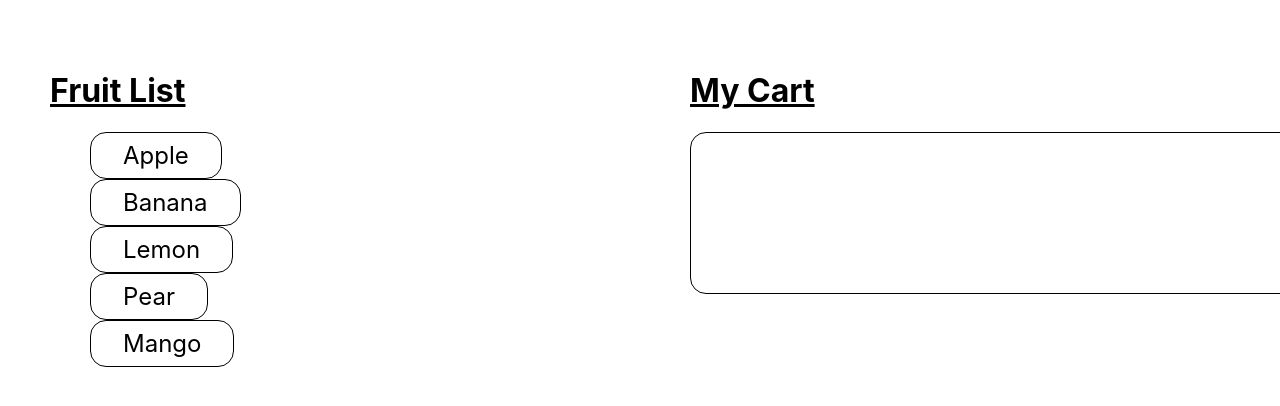
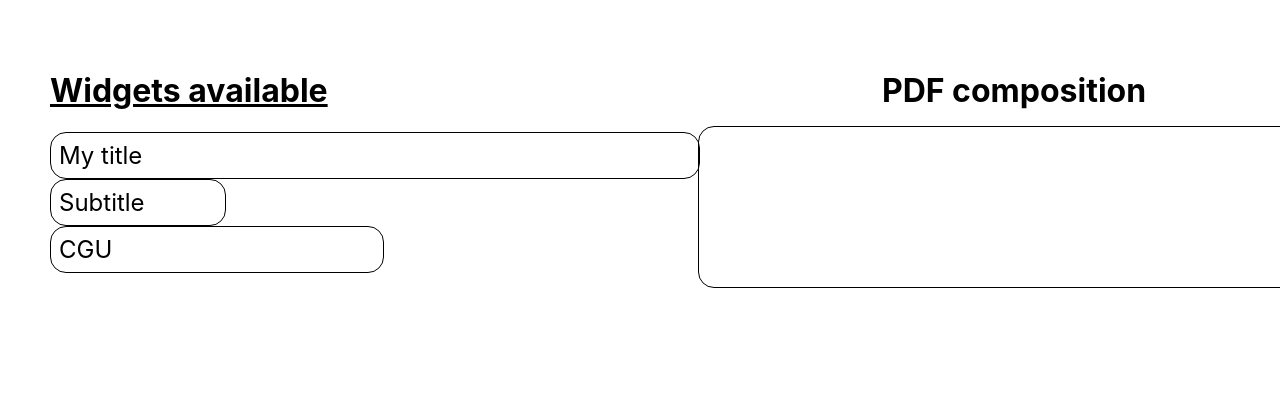
Before and after one commit to johan-uqac/hackathon-web, a React (Create React App) app in the folder hackaton-web/: page / in a window 1280 px wide. Shown: the top 406 px of the page. Built offline with nearby package versions, Linux system fonts and the light colour scheme.

Commit message:
Add basic functionment

```diff
--- a/hackaton-web/src/App.css
+++ b/hackaton-web/src/App.css
@@ -5,29 +5,7 @@
 
 .main {
   display: flex;
-  flex-direction: row;
-}
-
-.fruit-list-section {
   flex: 1;
   flex-direction: row;
   gap: 1rem;
 }
-.fruit-list-section > h1 {
-  text-decoration: underline;
-}
-
-.fruit-list {
-  flex: 1;
-  justify-content: center;
-  gap: 1rem;
-}
-
-.cart-section {
-  flex: 1;
-  flex-direction: column;
-  align-items: center;
-}
-.cart-section > h1 {
-  text-decoration: underline;
-}
--- a/hackaton-web/src/App.tsx
+++ b/hackaton-web/src/App.tsx
@@ -1,37 +1,24 @@
 import { DndContext, DragEndEvent } from "@dnd-kit/core";
 import { useState } from "react";
 import "./App.css";
-import CartDroppable from "./Droppable";
-import FruitDraggable from "./Components/Draggables/Draggable";
+import WidgetList from "./Sections/WidgetsList/WidgetList";
+import Widget from "./types/Widget";
+import PDFRendering from "./Sections/PDFRendering/PDFRendering";
 
 const App = () => {
-  const fruits = ["Apple", "Banana", "Lemon", "Pear", "Mango"];
-  const [cartItems, setCartItems] = useState<string[]>([]);
+  const [pdfWidgets, setPdfWidgets] = useState<Widget[]>([]);
 
-  const addItemsToCart = (e: DragEndEvent) => {
-    const newItem = e.active.data.current?.title;
-    if (e.over?.id !== "cart-droppable" || !newItem) return;
-    const temp = [...cartItems];
-    temp.push(newItem);
-    setCartItems(temp);
+  const addWidgetToPdf = (e: DragEndEvent) => {
+    if (e.over?.id !== "pdf-droppable") return;
+    setPdfWidgets([...pdfWidgets, e.active.data.current as Widget]);
   };
 
   return (
-    <DndContext onDragEnd={addItemsToCart}>
+    <DndContext onDragEnd={addWidgetToPdf}>
       <div className="container">
         <main className="main">
-          <div className="fruit-list-section">
-            <h1>Fruit List</h1>
-            <ul className="fruit-list">
-              {fruits.map((fruit) => (
-                <FruitDraggable key={fruit}>{fruit}</FruitDraggable>
-              ))}
-            </ul>
-          </div>
-          <div className="cart-section">
-            <h1>My Cart</h1>
-            <CartDroppable items={cartItems} />
-          </div>
+          <WidgetList />
+          <PDFRendering cartItems={pdfWidgets}/>
         </main>
       </div>
     </DndContext>
--- a/hackaton-web/src/Components/Draggables/Draggable.css
+++ b/hackaton-web/src/Components/Draggables/Draggable.css
@@ -1,10 +1,9 @@
 .fruit-item {
     border: 1px solid black;
-    padding: 0.5rem 2rem;
     font-size: 1.5rem;
     border-radius: 1rem;
+    padding: 0.5rem;
     background-color: white;
-    width: fit-content;
   }
   .fruit-item:hover {
     cursor: grab;
--- a/hackaton-web/src/Components/Draggables/Draggable.tsx
+++ b/hackaton-web/src/Components/Draggables/Draggable.tsx
@@ -1,29 +1,38 @@
 import { useDraggable } from "@dnd-kit/core";
-import { FC } from "react";
 import "./Draggable.css"
 import { CSS } from "@dnd-kit/utilities";
+import Widget from "../../types/Widget";
 
-interface IFruitDraggable {
-  children: string;
+interface DraggableProps {
+  children: Widget;
 }
 
-const FruitDraggable: FC<IFruitDraggable> = (props) => {
+export default function Draggable ({children}: DraggableProps) {
   const { attributes, listeners, setNodeRef, transform } = useDraggable({
-    id: props.children,
-    data: { title: props.children }
+    id: children.id,
+    data: { content: children.content, size: children.size }
   });
+
+  function calculateWidth(size: Widget["size"]) {
+    switch (size) {
+      case "small":
+        return "25%";
+      case "medium":
+        return "50%";
+      case "large":
+        return "100%";
+    }
+  }
 
   return (
     <div
       ref={setNodeRef}
       className="fruit-item"
-      style={{ transform: CSS.Translate.toString(transform) }}
+      style={{ transform: CSS.Translate.toString(transform), width: calculateWidth(children.size) }}
       {...attributes}
       {...listeners}
     >
-      {props.children}
+      {children.content}
     </div>
   );
 };
-
-export default FruitDraggable;
--- a/hackaton-web/src/Droppable.css
+++ b/hackaton-web/src/Components/Droppable/Droppable.css
@@ -1,4 +1,4 @@
-.cart {
+.pdf {
     display: flex;
     padding: 1rem;
     width: 100%;
@@ -10,7 +10,7 @@
     flex-wrap: wrap;
   }
 
-  .cart-item {
+  .pdf-item {
     border: 1px solid black;
     padding: 0.5rem 2rem;
     font-size: 1.5rem;
--- /dev/null
+++ b/hackaton-web/src/Components/Droppable/Droppable.tsx
@@ -0,0 +1,37 @@
+import { useDroppable } from "@dnd-kit/core";
+import "./Droppable.css";
+import Widget from "../../types/Widget";
+
+interface ICartDroppable {
+  items: Widget[];
+}
+
+const PDFDroppable = ({items}: ICartDroppable) => {
+  const { setNodeRef } = useDroppable({
+    id: "pdf-droppable"
+  });
+
+  function calculateWidth(size: string) {
+    console.log(size)
+    switch (size) {
+      case "small":
+        return "25%";
+      case "medium":
+        return "50%";
+      case "large":
+        return "100%";
+    }
+  }
+
+  return (
+    <ul className="pdf" ref={setNodeRef}>
+      {items.map((item, idx) => (
+        <div key={`${item}-${idx}`} className="pdf-item" style={{width: calculateWidth(item.size)}}>
+          {item.content}
+        </div>
+      ))}
+    </ul>
+  );
+};
+
+export default PDFDroppable;
--- a/hackaton-web/src/Droppable.tsx
+++ /dev/null
@@ -1,25 +0,0 @@
-import { useDroppable } from "@dnd-kit/core";
-import { FC } from "react";
-import "./Droppable.css";
-
-interface ICartDroppable {
-  items: string[];
-}
-
-const CartDroppable: FC<ICartDroppable> = (props) => {
-  const { setNodeRef } = useDroppable({
-    id: "cart-droppable"
-  });
-
-  return (
-    <ul className="cart" ref={setNodeRef}>
-      {props.items.map((item, idx) => (
-        <div key={`${item}-${idx}`} className="cart-item">
-          {item}
-        </div>
-      ))}
-    </ul>
-  );
-};
-
-export default CartDroppable;
--- /dev/null
+++ b/hackaton-web/src/Sections/PDFRendering/PDFRendering.css
@@ -0,0 +1,12 @@
+.pdfSection {
+    flex: 1;
+    flex-direction: column;
+    align-items: center;
+}
+
+.pdfTitle {
+    font-size: 2rem;
+    font-weight: bold;
+    margin-bottom: 1rem;
+    text-align: center;
+}
--- /dev/null
+++ b/hackaton-web/src/Sections/PDFRendering/PDFRendering.tsx
@@ -0,0 +1,14 @@
+import React from 'react';
+import CartDroppable from '../../Components/Droppable/Droppable';
+import Widget from '../../types/Widget';
+import './PDFRendering.css'
+
+
+export default function PDFRendering({cartItems}: {cartItems: Widget[]}) {
+    return (
+        <div className="pdfSection">
+            <h1 className='pdfTitle'>PDF composition</h1>
+            <CartDroppable items={cartItems} />
+        </div>
+    )
+}
--- /dev/null
+++ b/hackaton-web/src/Sections/WidgetsList/WidgetList.css
@@ -0,0 +1,15 @@
+
+.widget-list-section {
+    flex: 1;
+    flex-direction: row;
+    gap: 1rem;
+  }
+  .widget-list-section > h1 {
+    text-decoration: underline;
+  }
+
+  .widget-list {
+    flex: 1;
+    justify-content: center;
+    gap: 1rem;
+  }
--- /dev/null
+++ b/hackaton-web/src/Sections/WidgetsList/WidgetList.tsx
@@ -0,0 +1,35 @@
+import React from "react"
+import WidgetDraggable from "../../Components/Draggables/Draggable"
+import Widget from "../../types/Widget";
+import "./WidgetList.css"
+
+export default function WidgetList() {
+    const widgets: Widget[] = [
+        {
+            id: "1",
+            content: "My title",
+            size: "large"
+        },
+        {
+            id: "2",
+            content: "Subtitle",
+            size: "small"
+        },
+        {
+            id: "3",
+            content: "CGU",
+            size: "medium"
+        }
+    ];
+
+    return (
+        <div className="widget-list-section">
+            <h1>Widgets available</h1>
+            <div className="widget-list">
+              {widgets.map((widget) => (
+                <WidgetDraggable key={widget.id}>{widget}</WidgetDraggable>
+              ))}
+            </div>
+        </div>
+    )
+}
--- /dev/null
+++ b/hackaton-web/src/types/Widget.ts
@@ -0,0 +1,8 @@
+export default interface Widget {
+id:
+  string;
+content:
+  string;
+size:
+  "small" | "medium" | "large";
+}
```
